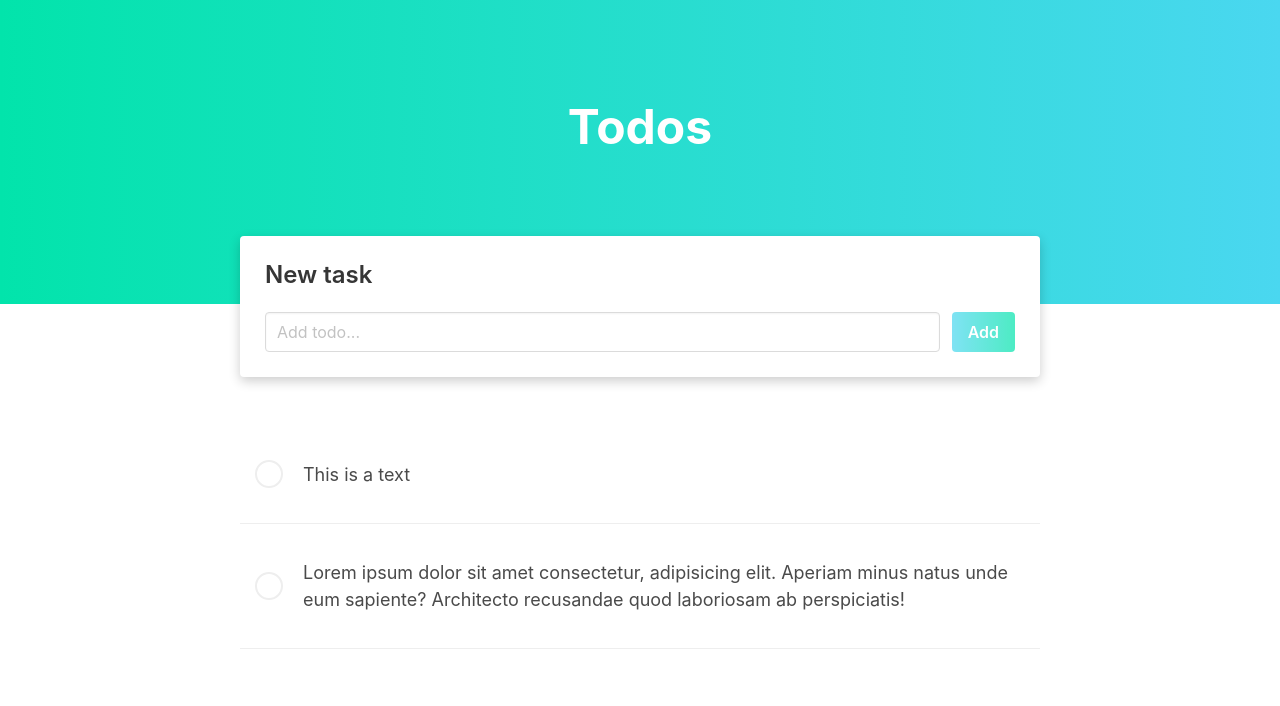
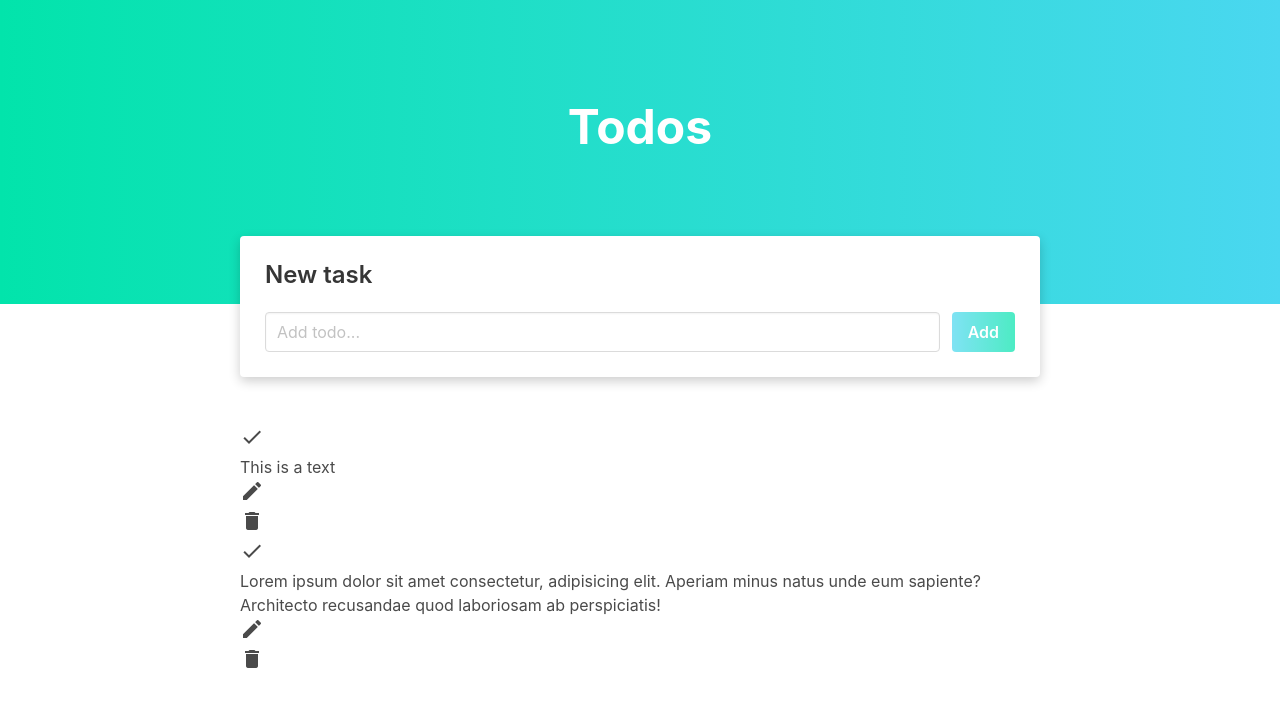
Before and after one commit to EPShepelev/telda-test, an Angular app: page / in a window 1280 px wide. Shown: the top 706 px of the page. Built offline with nearby package versions, Linux system fonts and the light colour scheme.

Commit message:
created task-item component

```diff
--- a/src/app/app.module.ts
+++ b/src/app/app.module.ts
@@ -5,9 +5,10 @@ import { FormsModule } from '@angular/forms';
 import { AppRoutingModule } from './app-routing.module';
 import { AppComponent } from './app.component';
 import { TasksComponent } from './tasks/tasks.component';
+import { TaskItemComponent } from './task-item/task-item.component';
 
 @NgModule({
-  declarations: [AppComponent, TasksComponent],
+  declarations: [AppComponent, TasksComponent, TaskItemComponent],
   imports: [BrowserModule, AppRoutingModule, FormsModule],
   providers: [],
   bootstrap: [AppComponent],
--- /dev/null
+++ b/src/app/task-item/task-item.component.html
@@ -0,0 +1,16 @@
+<div class="task-item" [class.completed]="task.completed">
+  <div class="check-box">
+    <i class="material-icons">check</i>
+  </div>
+  <div class="task-text">
+    {{ task.text }}
+  </div>
+  <div class="task-controls-box">
+    <div class="task-control-btn">
+      <i class="material-icons">edit</i>
+    </div>
+    <div class="task-control-btn is-danger">
+      <i class="material-icons">delete</i>
+    </div>
+  </div>
+</div>
--- /dev/null
+++ b/src/app/task-item/task-item.component.ts
@@ -0,0 +1,15 @@
+import { Component, OnInit, Input } from '@angular/core';
+import { Task } from '../shared/task.model';
+
+@Component({
+  selector: 'app-task-item',
+  templateUrl: './task-item.component.html',
+  styleUrls: ['./task-item.component.scss'],
+})
+export class TaskItemComponent implements OnInit {
+  @Input() task: Task;
+
+  constructor() {}
+
+  ngOnInit(): void {}
+}
--- a/src/app/tasks/tasks.component.html
+++ b/src/app/tasks/tasks.component.html
@@ -36,26 +36,7 @@
 <section class="section">
   <div class="container">
     <div class="task-list">
-      <div
-        class="task-item"
-        *ngFor="let task of tasks"
-        [class.completed]="task.completed"
-      >
-        <div class="check-box">
-          <i class="material-icons">check</i>
-        </div>
-        <div class="task-text">
-          {{ task.text }}
-        </div>
-        <div class="task-controls-box">
-          <div class="task-control-btn">
-            <i class="material-icons">edit</i>
-          </div>
-          <div class="task-control-btn is-danger">
-            <i class="material-icons">delete</i>
-          </div>
-        </div>
-      </div>
+      <app-task-item *ngFor="let task of tasks" [task]="task"></app-task-item>
     </div>
   </div>
 </section>
--- a/src/app/tasks/tasks.component.ts
+++ b/src/app/tasks/tasks.component.ts
@@ -21,5 +21,7 @@ export class TasksComponent implements OnInit {
   onFormSubmit(form: NgForm) {
     if (form.invalid) return (this.showValidationErrors = true);
     this.dataService.addTask(new Task(form.value.text));
+    this.showValidationErrors = false;
+    form.reset();
   }
 }
```
Also changed, not shown: src/app/task-item/task-item.component.scss (added).
